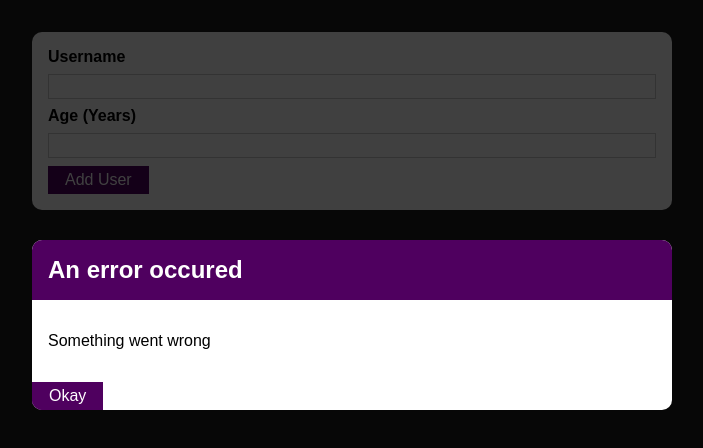
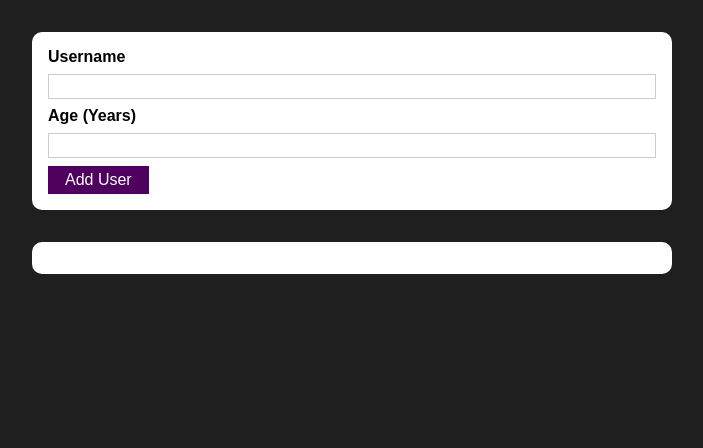
Before and after one commit to BurhanEyuboglu/SimpleReact, a React (Create React App) app: page / in a window 1280 px wide. Shown: the top 448 px of the page, without its empty margins (288-991 px from the left). Built offline with nearby package versions, Linux system fonts and the light colour scheme.

Commit message:
Error State

```diff
--- a/src/Components/UI/ErrorModal.js
+++ b/src/Components/UI/ErrorModal.js
@@ -7,7 +7,7 @@ import Button from "./Button";
 const ErrorModal = (props) => {
   return (
     <div>
-      <div className={classes.backdrop}/>
+      <div className={classes.backdrop} onClick={props.onSubmit}/>
       <Card className={classes.modal}>
         <header className={classes.header}>
           <h2>{props.title}</h2>
@@ -16,7 +16,7 @@ const ErrorModal = (props) => {
           <p>{props.message}</p>
         </div>
         <footer className={classes.action}>
-          <Button>Okay</Button>
+          <Button onClick={props.onSubmit}>Okay</Button>
         </footer>
       </Card>{" "}
     </div>
--- a/src/Components/Users/AddUser.js
+++ b/src/Components/Users/AddUser.js
@@ -7,13 +7,22 @@ import ErrorModal from "../UI/ErrorModal";
 const AddUser = (props) => {
   const [enteredUsername, setEnteredUsername] = useState("");
   const [enteredAge, setEnteredAge] = useState("");
+  const [error, setError] = useState();
 
   const addUserHandler = (event) => {
     event.preventDefault();
     if (enteredUsername.trim().length === 0 || enteredAge.trim().length === 0) {
+      setError({
+        title: "Invalid input",
+        message: "Please enter a valid name and age (non-empty values).",
+      });
       return;
     }
     if (+enteredAge < 0) {
+      setError({
+        title: "Invalid age",
+        message: "Please enter a valid age (> 0).",
+      });
       return;
     }
     props.onAddUser(enteredUsername, enteredAge);
@@ -27,9 +36,13 @@ const AddUser = (props) => {
   const ageChangeHandler = (event) => {
     setEnteredAge(event.target.value);
   };
+
+  const errorHandler = () =>{
+      setError(null);
+  }
   return (
     <div>
-      <ErrorModal title="An error occured" message="Something went wrong" />
+      {error && <ErrorModal title={error.title} message={error.message} onSubmit={errorHandler}/>}
       <Card className={classes.input}>
         <form onSubmit={addUserHandler}>
           <label htmlFor="username">Username</label>
```
